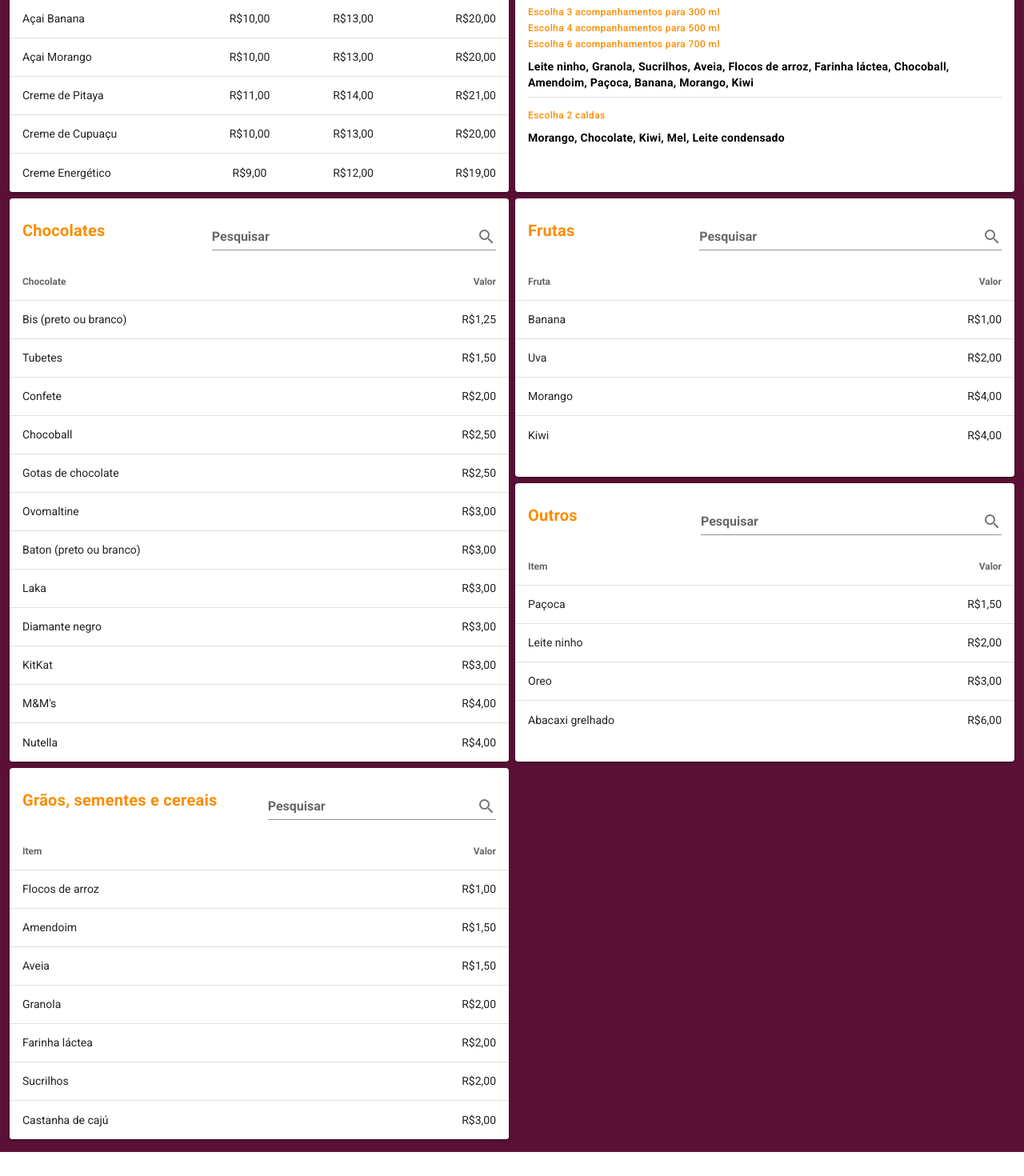
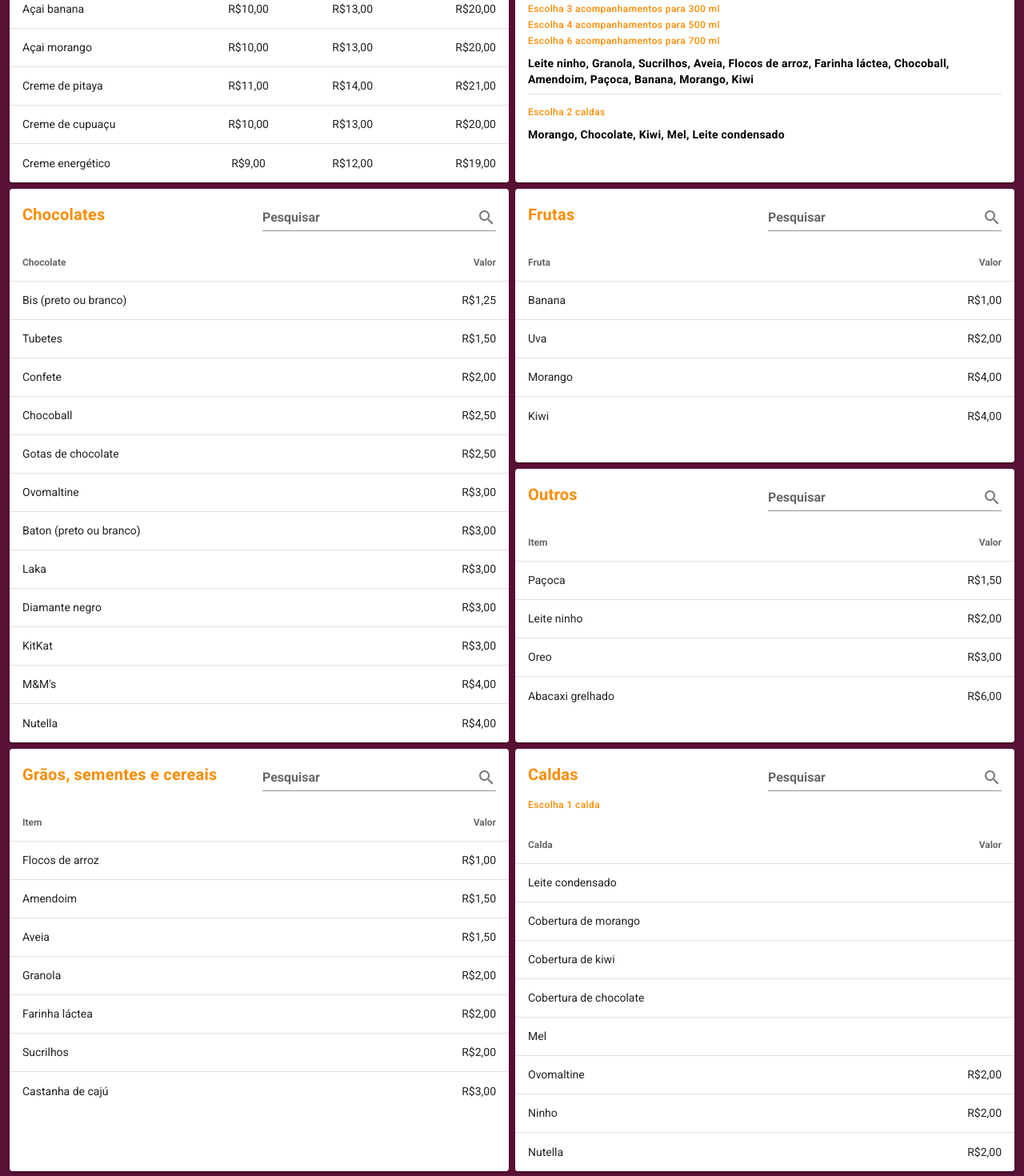
Before and after one commit to cledsonmedeiros/clmsoft-desfrut, a Vue app: page /#/ in a window 1280 px wide. Shown: the part 240-1710 px from the top of the page at 80% size. Before the commit the page ends 1680 px from the top, so only its background shows below. Built offline with nearby package versions, Linux system fonts and the light colour scheme.

Commit message:
add caldas pg 01

```diff
--- a/src/App.vue
+++ b/src/App.vue
@@ -1,6 +1,6 @@
 <template>
   <v-app>
-    <v-app-bar app clipped-left hide-on-scroll class="secondary" dense>
+    <v-app-bar app  clipped-left hide-on-scroll class="secondary" dense>
       <v-app-bar-nav-icon dark @click.stop="menu = !menu"></v-app-bar-nav-icon>
       <v-toolbar-title class="mr-12 align-center">
         <span class="title">Desfrut</span>
--- a/src/views/Page01.vue
+++ b/src/views/Page01.vue
@@ -5,9 +5,14 @@
       <v-flex xs12 sm6>
         <v-card id="cardAcaiCremesTigela" color="white" light>
           <v-card-title class="title font-weight-bold warning--text">
+            <v-layout row wrap>
+              <v-flex xs12 sm6>
                 Açaí e cremes na tigela
-            <v-spacer></v-spacer>
-            <v-text-field v-model="pesquisaAcaiCremeTigela" append-icon="mdi-magnify" label="Pesquisar" single-line hide-details></v-text-field>
+              </v-flex>
+              <v-text-field v-model="pesquisaAcaiCremeTigela" append-icon="mdi-magnify" label="Pesquisar" style="padding: 0px" single-line hide-details></v-text-field>
+              <v-flex xs12 sm6>
+              </v-flex>
+            </v-layout>
           </v-card-title>
           <v-data-table :headers="cabecalhoAcaiCremeTigela" :items="tabelaAcaiCremeTigela" :search="pesquisaAcaiCremeTigela" hide-default-footer :items-per-page="tabelaAcaiCremeTigela.length"></v-data-table>
         </v-card>
@@ -39,9 +44,14 @@
       <v-flex xs12 sm6>
         <v-card id="cardChocolates" color="white" light>
           <v-card-title class="title font-weight-bold warning--text">
+            <v-layout row wrap>
+              <v-flex xs12 sm6>
                 Chocolates
-            <v-spacer></v-spacer>
-            <v-text-field v-model="pesquisaChocolates" append-icon="mdi-magnify" label="Pesquisar" single-line hide-details></v-text-field>
+              </v-flex>
+              <v-flex xs12 sm6>
+                <v-text-field v-model="pesquisaChocolates" append-icon="mdi-magnify" label="Pesquisar" style="padding: 0px" single-line hide-details></v-text-field>
+              </v-flex>
+            </v-layout>
           </v-card-title>
           <v-data-table :headers="cabecalhoChocolates" :items="tabelaChocolates" :search="pesquisaChocolates" hide-default-footer :items-per-page="tabelaChocolates.length"></v-data-table>
         </v-card>
@@ -51,9 +61,14 @@
         <v-flex xs12>
           <v-card color="white" light :min-height="this.AlturaCardChocolates">
             <v-card-title class="title font-weight-bold warning--text">
+              <v-layout row wrap>
+                <v-flex xs12 sm6>
                   Frutas
-              <v-spacer></v-spacer>
-              <v-text-field v-model="pesquisaFrutas" append-icon="mdi-magnify" label="Pesquisar" single-line hide-details></v-text-field>
+                </v-flex>
+                <v-flex xs12 sm6>
+                  <v-text-field v-model="pesquisaFrutas" append-icon="mdi-magnify" label="Pesquisar" style="padding: 0px" single-line hide-details></v-text-field>
+                </v-flex>
+              </v-layout>
             </v-card-title>
             <v-data-table :headers="cabecalhoFrutas" :items="tabelaFrutas" :search="pesquisaFrutas" hide-default-footer :items-per-page="tabelaFrutas.length"></v-data-table>
           </v-card>
@@ -61,9 +76,14 @@
         <v-flex xs12>
           <v-card color="white" light :min-height="this.AlturaCardChocolates">
             <v-card-title class="title font-weight-bold warning--text">
+              <v-layout row wrap>
+                <v-flex xs12 sm6>
                   Outros
-              <v-spacer></v-spacer>
-              <v-text-field v-model="pesquisaOutros" append-icon="mdi-magnify" label="Pesquisar" single-line hide-details></v-text-field>
+                </v-flex>
+                <v-flex xs12 sm6>
+                  <v-text-field v-model="pesquisaOutros" append-icon="mdi-magnify" label="Pesquisar" style="padding: 0px" single-line hide-details></v-text-field>
+                </v-flex>
+              </v-layout>
             </v-card-title>
             <v-data-table :headers="cabecalhoOutros" :items="tabelaOutros" :search="pesquisaOutros" hide-default-footer :items-per-page="tabelaOutros.length"></v-data-table>
           </v-card>
@@ -71,18 +91,39 @@
       </v-flex>
 
       <v-flex xs12 sm6>
-        <v-card color="white" light>
+        <v-card color="white" light :min-height="this.AlturaCardCaldas">
           <v-card-title class="title font-weight-bold warning--text">
+            <v-layout row wrap>
+              <v-flex xs12 sm6>
                 Grãos, sementes e cereais
-            <v-spacer></v-spacer>
-            <v-text-field v-model="pesquisaGraos" append-icon="mdi-magnify" label="Pesquisar" single-line hide-details></v-text-field>
+              </v-flex>
+              <v-flex xs12 sm6>
+                <v-text-field v-model="pesquisaGraos" append-icon="mdi-magnify" label="Pesquisar" style="padding: 0px" single-line hide-details></v-text-field>
+              </v-flex>
+            </v-layout>
           </v-card-title>
           <v-data-table :headers="cabecalhoGraos" :items="tabelaGraos" :search="pesquisaGraos" hide-default-footer :items-per-page="tabelaGraos.length"></v-data-table>
         </v-card>
       </v-flex>
 
+      <v-flex xs12 sm6>
+        <v-card id="cardCaldas" color="white" light>
+          <v-card-title class="title font-weight-bold warning--text">
+            <v-layout row wrap>
+              <v-flex xs12 sm6>
+                Caldas
+              </v-flex>
+              <v-flex xs12 sm6>
+                <v-text-field v-model="pesquisaGraos" append-icon="mdi-magnify" label="Pesquisar" style="padding: 0px" single-line hide-details></v-text-field>
+              </v-flex>
             </v-layout>
-    <v-layout row wrap>
+            <v-card-text class="caption font-weight-medium warning--text pt-1" style="padding: 0px">
+              Escolha 1 calda
+            </v-card-text>
+          </v-card-title>
+          <v-data-table :headers="cabecalhoCaldas" :items="tabelaCaldas" :search="pesquisaCaldas" hide-default-footer :items-per-page="tabelaCaldas.length"></v-data-table>
+        </v-card>
+      </v-flex>
 
     </v-layout>
   </v-container>
@@ -95,6 +136,7 @@ export default {
     return {
       AlturaCardAcaiCremesTigela: 0,
       AlturaCardChocolates: 0,
+      AlturaCardCaldas: 0,
       pesquisaAcaiCremeTigela: "",
       cabecalhoAcaiCremeTigela: [
         {
@@ -109,37 +151,37 @@ export default {
       ],
       tabelaAcaiCremeTigela: [
         {
-          nome: "Açai Tradicional",
+          nome: "Açai tradicional",
           preco250: "R$10,00",
           preco500: "R$13,00",
           preco750: "R$20,00"
         },
         {
-          nome: "Açai Banana",
+          nome: "Açai banana",
           preco250: "R$10,00",
           preco500: "R$13,00",
           preco750: "R$20,00"
         },
         {
-          nome: "Açai Morango",
+          nome: "Açai morango",
           preco250: "R$10,00",
           preco500: "R$13,00",
           preco750: "R$20,00"
         },
         {
-          nome: "Creme de Pitaya",
+          nome: "Creme de pitaya",
           preco250: "R$11,00",
           preco500: "R$14,00",
           preco750: "R$21,00"
         },
         {
-          nome: "Creme de Cupuaçu",
+          nome: "Creme de cupuaçu",
           preco250: "R$10,00",
           preco500: "R$13,00",
           preco750: "R$20,00"
         },
         {
-          nome: "Creme Energético",
+          nome: "Creme energético",
           preco250: "R$9,00",
           preco500: "R$12,00",
           preco750: "R$19,00"
@@ -312,30 +354,118 @@ export default {
           nome: "Abacaxi grelhado",
           valor: "R$6,00"
         }
+      ],
+      pesquisaCaldas: "",
+      cabecalhoCaldas: [
+        {
+          text: "Calda",
+          align: "left",
+          sortable: false,
+          value: "nome"
+        },
+        { text: "Valor", align: "right", sortable: false, value: "valor" }
+      ],
+      tabelaCaldas: [
+        {
+          nome: "Leite condensado",
+          valor: ""
+        },
+        {
+          nome: "Cobertura de morango",
+          valor: ""
+        },
+        {
+          nome: "Cobertura de kiwi",
+          valor: ""
+        },
+        {
+          nome: "Cobertura de chocolate",
+          valor: ""
+        },
+        {
+          nome: "Mel",
+          valor: ""
+        },
+        {
+          nome: "Ovomaltine",
+          valor: "R$2,00"
+        },
+        {
+          nome: "Ninho",
+          valor: "R$2,00"
+        },
+        {
+          nome: "Nutella",
+          valor: "R$2,00"
+        },
       ]
     };
   },
   methods: {
     fixAlturaCardAcaiCopo: function() {
       this.$nextTick(function() {
-        if(this.AlturaCardAcaiCremesTigela === 0 && document.getElementById("cardAcaiCremesTigela").offsetHeight > 0){
-          this.AlturaCardAcaiCremesTigela = document.getElementById("cardAcaiCremesTigela").offsetHeight;
+        if (
+          this.AlturaCardAcaiCremesTigela === 0 &&
+          document.getElementById("cardAcaiCremesTigela").offsetHeight > 0
+        ) {
+          if (this.isMobile()) {
+            this.AlturaCardAcaiCremesTigela = 0;
+          } else {
+            this.AlturaCardAcaiCremesTigela = document.getElementById(
+              "cardAcaiCremesTigela"
+            ).offsetHeight;
+          }
         }
       });
     },
     fixAlturaCardsVizinhosChocolate: function() {
       this.$nextTick(function() {
-        if(this.AlturaCardChocolates === 0 && document.getElementById("cardChocolates").offsetHeight > 0){
-          this.AlturaCardChocolates = document.getElementById("cardChocolates").offsetHeight / 2 - 4;
+        if (
+          this.AlturaCardChocolates === 0 &&
+          document.getElementById("cardChocolates").offsetHeight > 0
+        ) {
+          if (this.isMobile()) {
+            this.AlturaCardChocolates = 0;
+          } else {
+            this.AlturaCardChocolates =
+              document.getElementById("cardChocolates").offsetHeight / 2 - 4;
+          }
         }
       });
     },
+    fixAlturaCardGraos: function() {
+      this.$nextTick(function() {
+        if (
+          this.AlturaCardCaldas === 0 &&
+          document.getElementById("cardCaldas").offsetHeight > 0
+        ) {
+          if (this.isMobile()) {
+            this.AlturaCardCaldas = 0;
+          } else {
+            this.AlturaCardCaldas =
+              document.getElementById("cardCaldas").offsetHeight;
+          }
+        }
+      });
+    },
+    isMobile() {
+      if (
+        /Android|webOS|iPhone|iPad|iPod|BlackBerry|IEMobile|Opera Mini/i.test(
+          navigator.userAgent
+        )
+      ) {
+        return true;
+      } else {
+        return false;
+      }
+    }
   },
   mounted: function() {
     this.AlturaCardAcaiCremesTigela = 0;
     this.AlturaCardChocolates = 0;
     this.fixAlturaCardAcaiCopo();
     this.fixAlturaCardsVizinhosChocolate();
-  },
+    this.fixAlturaCardGraos();
+  }
 };
 </script>
```
Lines whose indentation alone changed are shown as unchanged.
